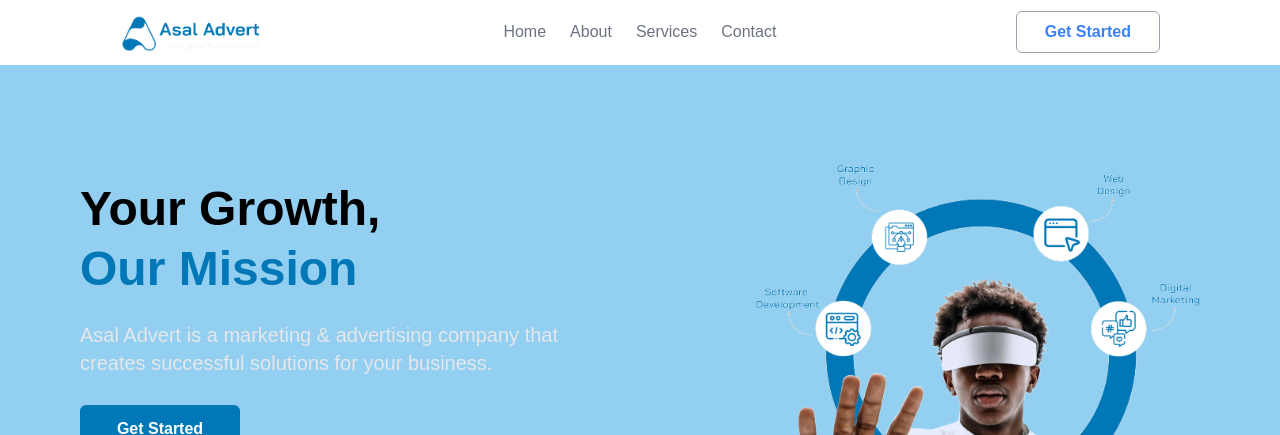
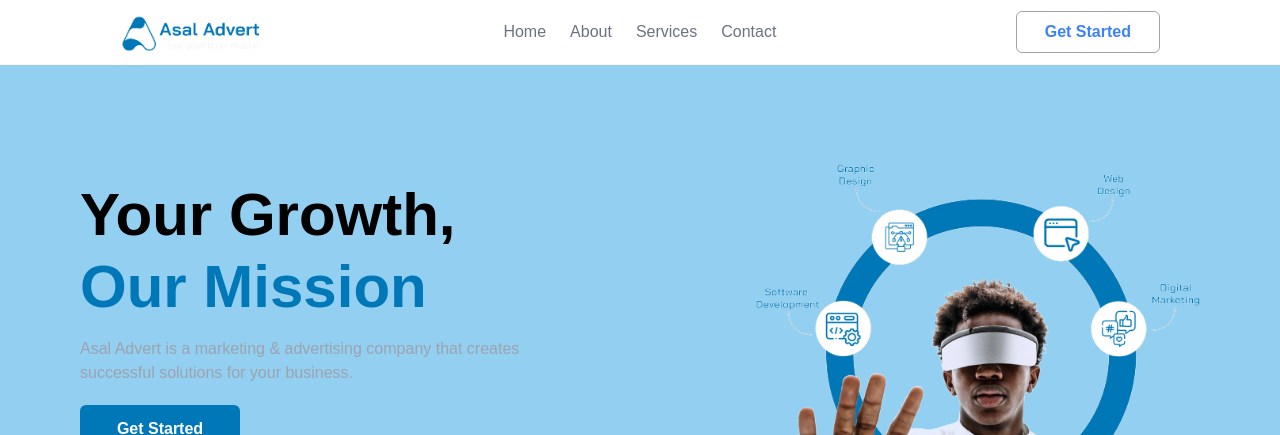
Before and after one commit to Ashakour1/AsalAdvert.so, a Next.js app: page / in a window 1280 px wide. Shown: the top 435 px of the page. Built offline with nearby package versions, Linux system fonts and the light colour scheme.

Commit message:
Refactor HeroSection component for improved layout and typography

```diff
--- a/app/components/Hero-section.tsx
+++ b/app/components/Hero-section.tsx
@@ -3,23 +3,17 @@ import React from "react";
 
 const HeroSection = () => {
   return (
-    <div className="relative">
-      <div
-        className="absolute inset-0 bg-[#92cff0] clip-hero"
-        style={{
-          clipPath: "polygon(0 0, 100% 0, 100% 85%, 0 89%)",
-        }}
-      />
-      <main className="container mx-auto px-20 py-16 md:pt-20 relative h-[600px]">
+    <div className=" ">
+      <main className="container bg-[#92cff0] mx-auto px-20 py-16 md:pt-20  h-[550px]">
         <div className="flex justify-between">
-          <div className="max-w-[500px] pt-10 flex flex-col space-y-7 ">
+          <div className="max-w-[500px] pt-10 flex flex-col space-y-5 ">
             <div className="space-y-3">
-              <h1 className="text-5xl font-bold ">Your Growth,</h1>
-              <h1 className="text-5xl font-bold text-foreground">
+              <h1 className="text-6xl font-semibold ">Your Growth,</h1>
+              <h1 className="text-6xl font-semibold text-foreground">
                 Our Mission
               </h1>
             </div>
-            <p className="text-xl text-gray-200">
+            <p className="text-base text-gray-400">
               Asal Advert is a marketing & advertising company that creates
               successful solutions for your business.
             </p>
@@ -30,7 +24,13 @@ const HeroSection = () => {
             </div>
           </div>
           <div>
-            <Image width={446} height={400} src="/hero-sec.png" className="" alt="hero" />
+            <Image
+              width={446}
+              height={400}
+              src="/hero-sec.png"
+              className=""
+              alt="hero"
+            />
           </div>
         </div>
       </main>
```
